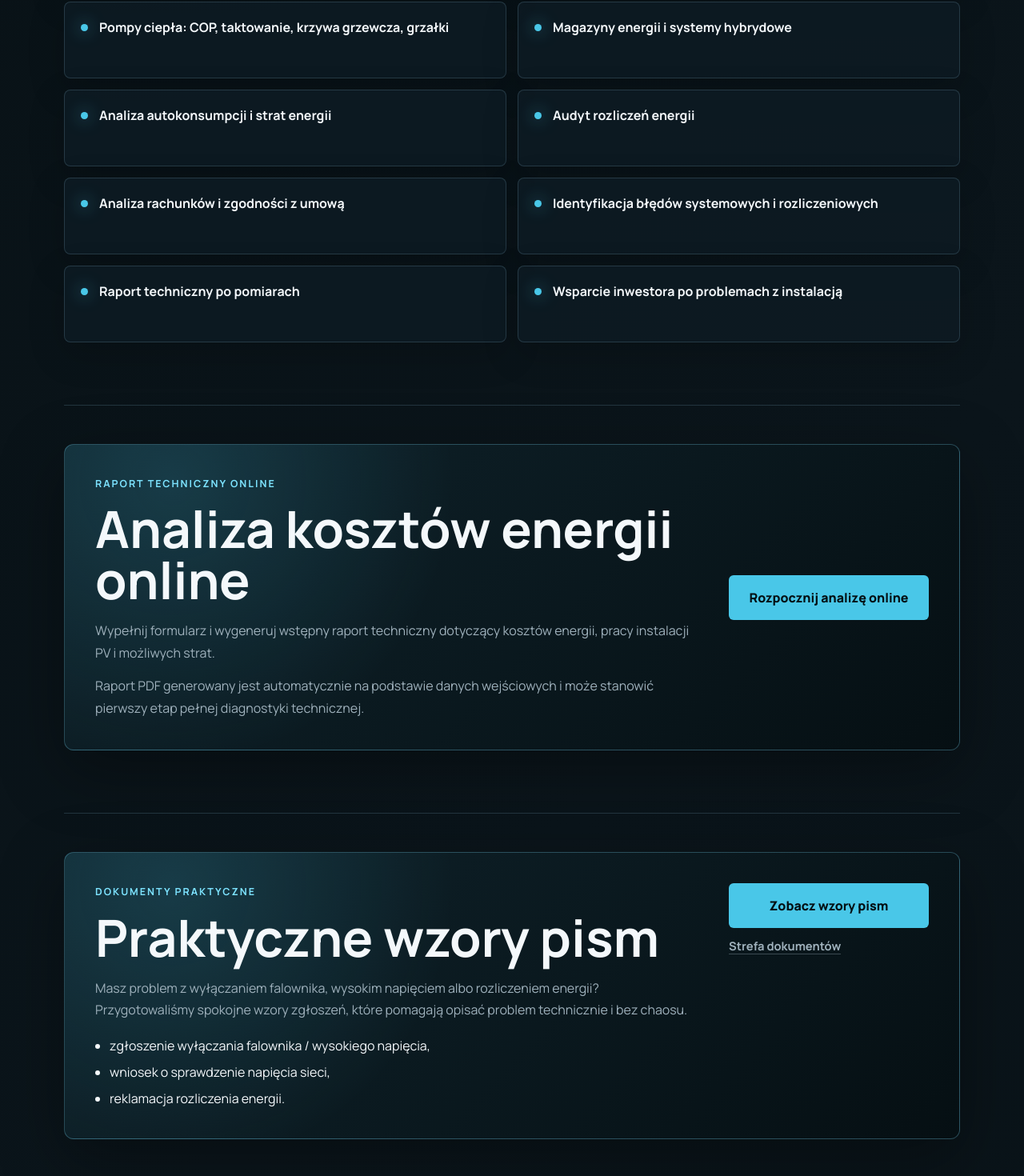
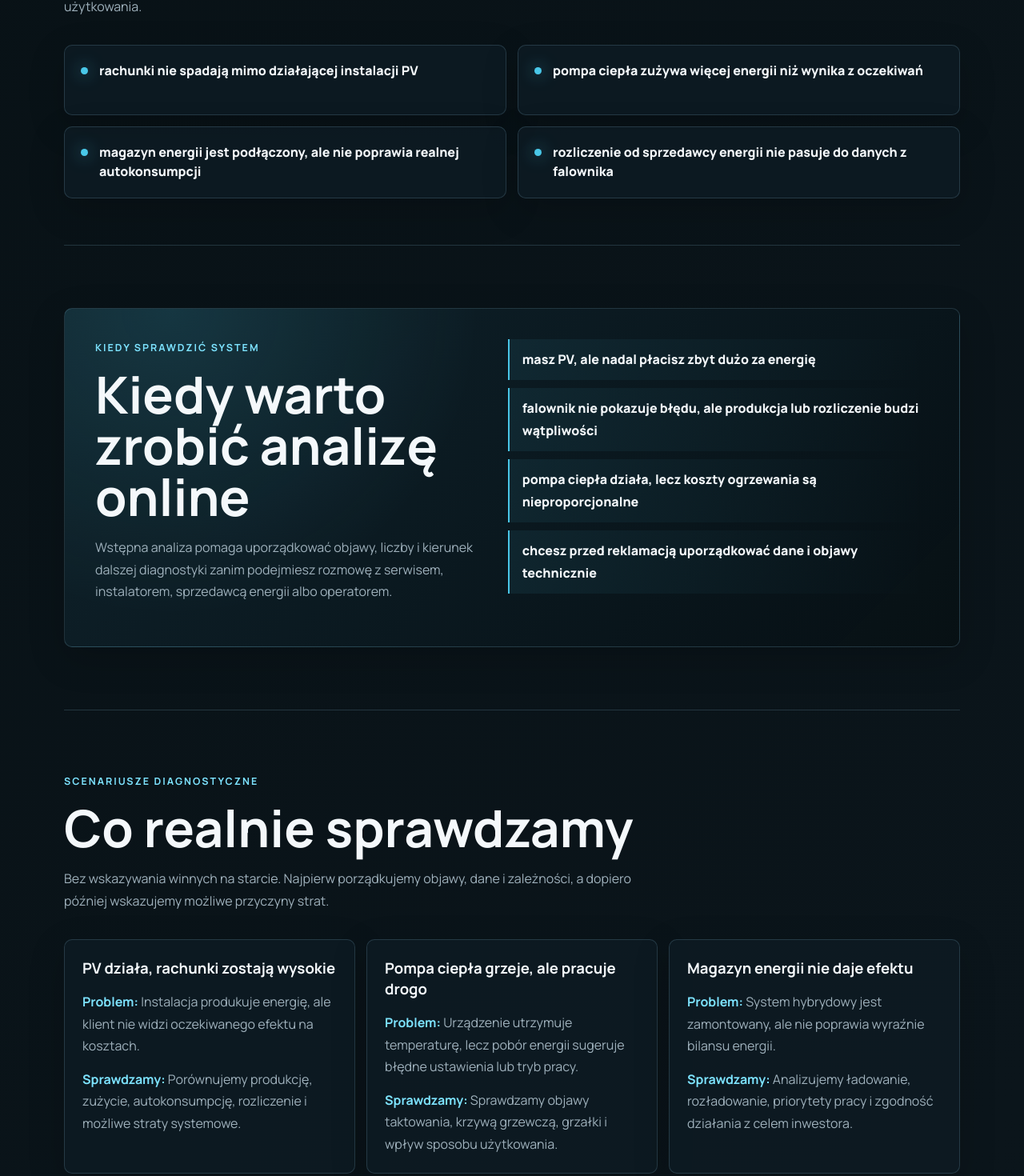
Before and after one commit to zablotnydawid-tdk/tdkproservice-web, a React (Vite) app: page / in a window 1280 px wide. Shown: the part 1497-2967 px from the top of the page at 80% size. Built offline with nearby package versions, Linux system fonts and the light colour scheme; the HTML template or start-up script is replaced by a standard one.

Commit message:
Add trust and money diagnostic sections

```diff
--- a/src/App.jsx
+++ b/src/App.jsx
@@ -20,6 +20,38 @@ const workflow = [
   'Hipoteza techniczna',
   'Weryfikacja',
   'Wniosek / raport'
+];
+
+const moneySignals = [
+  'rachunki nie spadają mimo działającej instalacji PV',
+  'pompa ciepła zużywa więcej energii niż wynika z oczekiwań',
+  'magazyn energii jest podłączony, ale nie poprawia realnej autokonsumpcji',
+  'rozliczenie od sprzedawcy energii nie pasuje do danych z falownika'
+];
+
+const analysisTriggers = [
+  'masz PV, ale nadal płacisz zbyt dużo za energię',
+  'falownik nie pokazuje błędu, ale produkcja lub rozliczenie budzi wątpliwości',
+  'pompa ciepła działa, lecz koszty ogrzewania są nieproporcjonalne',
+  'chcesz przed reklamacją uporządkować dane i objawy technicznie'
+];
+
+const diagnosticScenarios = [
+  {
+    title: 'PV działa, rachunki zostają wysokie',
+    problem: 'Instalacja produkuje energię, ale klient nie widzi oczekiwanego efektu na kosztach.',
+    check: 'Porównujemy produkcję, zużycie, autokonsumpcję, rozliczenie i możliwe straty systemowe.'
+  },
+  {
+    title: 'Pompa ciepła grzeje, ale pracuje drogo',
+    problem: 'Urządzenie utrzymuje temperaturę, lecz pobór energii sugeruje błędne ustawienia lub tryb pracy.',
+    check: 'Sprawdzamy objawy taktowania, krzywą grzewczą, grzałki i wpływ sposobu użytkowania.'
+  },
+  {
+    title: 'Magazyn energii nie daje efektu',
+    problem: 'System hybrydowy jest zamontowany, ale nie poprawia wyraźnie bilansu energii.',
+    check: 'Analizujemy ładowanie, rozładowanie, priorytety pracy i zgodność działania z celem inwestora.'
+  }
 ];
 
 const contactCtas = [
@@ -421,6 +453,64 @@ function HomePage() {
           nieefektywnie. Magazyn energii może być podłączony, ale źle wykorzystany. Rachunki mogą
           się nie zgadzać mimo poprawnej pracy urządzeń.
         </p>
+      </section>
+
+      <section className="section money-section">
+        <div className="section__header">
+          <p className="eyebrow">Koszty i straty</p>
+          <h2>Problem często widać dopiero na rachunku</h2>
+          <p>
+            Urządzenie może pracować, aplikacja może pokazywać produkcję, a mimo tego system nadal
+            generuje koszty. Dlatego patrzymy nie tylko na sprzęt, ale też na bilans energii,
+            rozliczenie, ustawienia i sposób użytkowania.
+          </p>
+        </div>
+        <div className="signal-grid">
+          {moneySignals.map((signal) => (
+            <article className="signal-card" key={signal}>
+              <span className="service-card__marker" />
+              <p>{signal}</p>
+            </article>
+          ))}
+        </div>
+      </section>
+
+      <section className="section decision-section">
+        <div className="decision-panel">
+          <div>
+            <p className="eyebrow">Kiedy sprawdzić system</p>
+            <h2>Kiedy warto zrobić analizę online</h2>
+            <p>
+              Wstępna analiza pomaga uporządkować objawy, liczby i kierunek dalszej diagnostyki
+              zanim podejmiesz rozmowę z serwisem, instalatorem, sprzedawcą energii albo operatorem.
+            </p>
+          </div>
+          <div className="decision-list">
+            {analysisTriggers.map((trigger) => (
+              <p key={trigger}>{trigger}</p>
+            ))}
+          </div>
+        </div>
+      </section>
+
+      <section className="section scenarios-section">
+        <div className="section__header">
+          <p className="eyebrow">Scenariusze diagnostyczne</p>
+          <h2>Co realnie sprawdzamy</h2>
+          <p>
+            Bez wskazywania winnych na starcie. Najpierw porządkujemy objawy, dane i zależności,
+            a dopiero później wskazujemy możliwe przyczyny strat.
+          </p>
+        </div>
+        <div className="scenario-grid">
+          {diagnosticScenarios.map((scenario) => (
+            <article className="scenario-card" key={scenario.title}>
+              <h3>{scenario.title}</h3>
+              <p><strong>Problem:</strong> {scenario.problem}</p>
+              <p><strong>Sprawdzamy:</strong> {scenario.check}</p>
+            </article>
+          ))}
+        </div>
       </section>
 
       <section className="section" id="zakres">
--- a/src/index.css
+++ b/src/index.css
@@ -356,6 +356,104 @@ p {
   border-radius: 999px;
   background: var(--accent);
   box-shadow: 0 0 20px rgba(73, 199, 232, 0.7);
+}
+
+.money-section {
+  padding-bottom: 58px;
+}
+
+.signal-grid,
+.scenario-grid {
+  display: grid;
+  grid-template-columns: repeat(2, minmax(0, 1fr));
+  gap: 14px;
+}
+
+.signal-card,
+.scenario-card,
+.decision-panel {
+  border: 1px solid var(--line);
+  border-radius: 10px;
+  background: var(--panel);
+  box-shadow: 0 14px 46px rgba(0, 0, 0, 0.18);
+}
+
+.signal-card {
+  display: flex;
+  gap: 14px;
+  min-height: 88px;
+  align-items: flex-start;
+  padding: 20px;
+}
+
+.signal-card p {
+  margin: 0;
+  color: var(--text);
+  font-weight: 750;
+  line-height: 1.48;
+}
+
+.decision-panel {
+  display: grid;
+  grid-template-columns: 0.9fr 1fr;
+  gap: 42px;
+  align-items: start;
+  padding: clamp(24px, 4vw, 38px);
+  background:
+    radial-gradient(circle at 12% 0%, rgba(73, 199, 232, 0.13), transparent 24rem),
+    linear-gradient(135deg, rgba(16, 36, 45, 0.92), rgba(7, 16, 20, 0.9));
+}
+
+.decision-panel h2 {
+  max-width: 640px;
+}
+
+.decision-list {
+  display: grid;
+  gap: 10px;
+}
+
+.decision-list p {
+  margin: 0;
+  border-left: 2px solid var(--accent);
+  padding: 12px 0 12px 16px;
+  color: var(--text);
+  background: linear-gradient(90deg, rgba(73, 199, 232, 0.08), transparent);
+  font-weight: 750;
+}
+
+.scenario-grid {
+  grid-template-columns: repeat(3, minmax(0, 1fr));
+}
+
+.scenario-card {
+  min-height: 244px;
+  padding: 22px;
+  transition: transform 180ms ease, border-color 180ms ease, background 180ms ease;
+}
+
+.scenario-card:hover {
+  transform: translateY(-3px);
+  border-color: rgba(125, 227, 255, 0.44);
+  background: rgba(18, 43, 54, 0.92);
+}
+
+.scenario-card h3 {
+  margin-bottom: 16px;
+  color: var(--text);
+  font-size: 1.16rem;
+}
+
+.scenario-card p {
+  margin-bottom: 14px;
+}
+
+.scenario-card p:last-child {
+  margin-bottom: 0;
+}
+
+.scenario-card strong {
+  color: var(--accent-strong);
 }
 
 .online-analysis-section {
@@ -884,6 +982,7 @@ blockquote {
   .kodeks-hero,
   .section--problem,
   .author-method,
+  .decision-panel,
   .online-analysis-card,
   .expert-section,
   .media-card,
@@ -897,6 +996,8 @@ blockquote {
   }
 
   .service-grid,
+  .signal-grid,
+  .scenario-grid,
   .trust-grid,
   .documents-rules,
   .document-meta,
@@ -935,6 +1036,10 @@ blockquote {
   }
 
   .online-analysis-card {
+    gap: 24px;
+  }
+
+  .decision-panel {
     gap: 24px;
   }
 
@@ -1041,6 +1146,12 @@ blockquote {
     background: rgba(12, 27, 35, 0.92);
     box-shadow: 0 16px 44px rgba(0, 0, 0, 0.28);
   }
+
+  .signal-card,
+  .scenario-card,
+  .decision-panel {
+    padding: 18px;
+  }
 }
 
 @media (max-width: 520px) {
```
